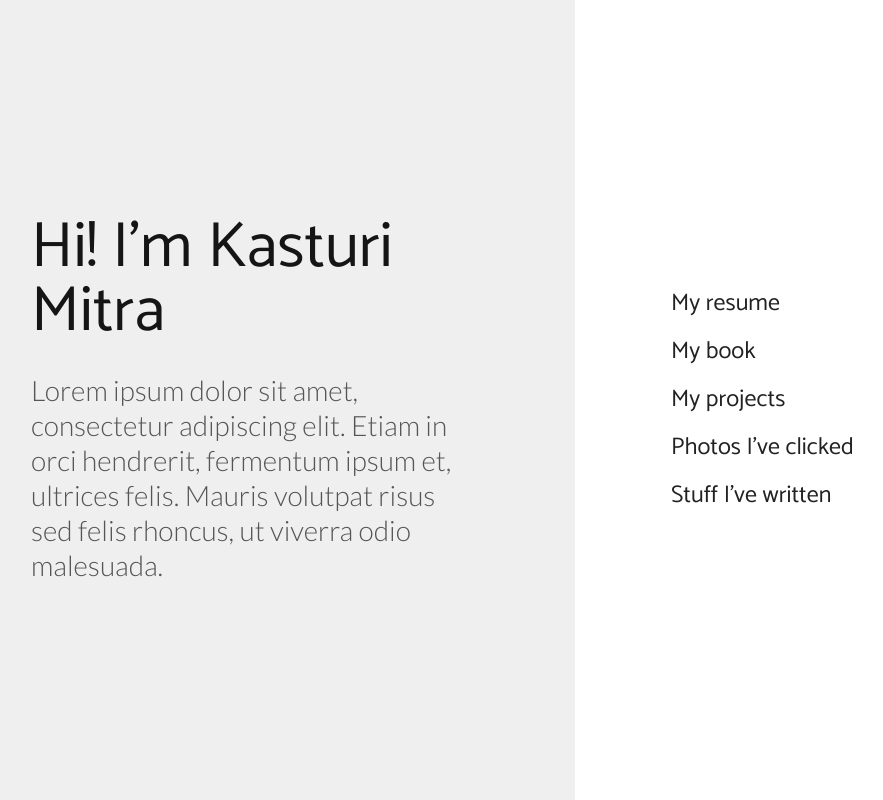
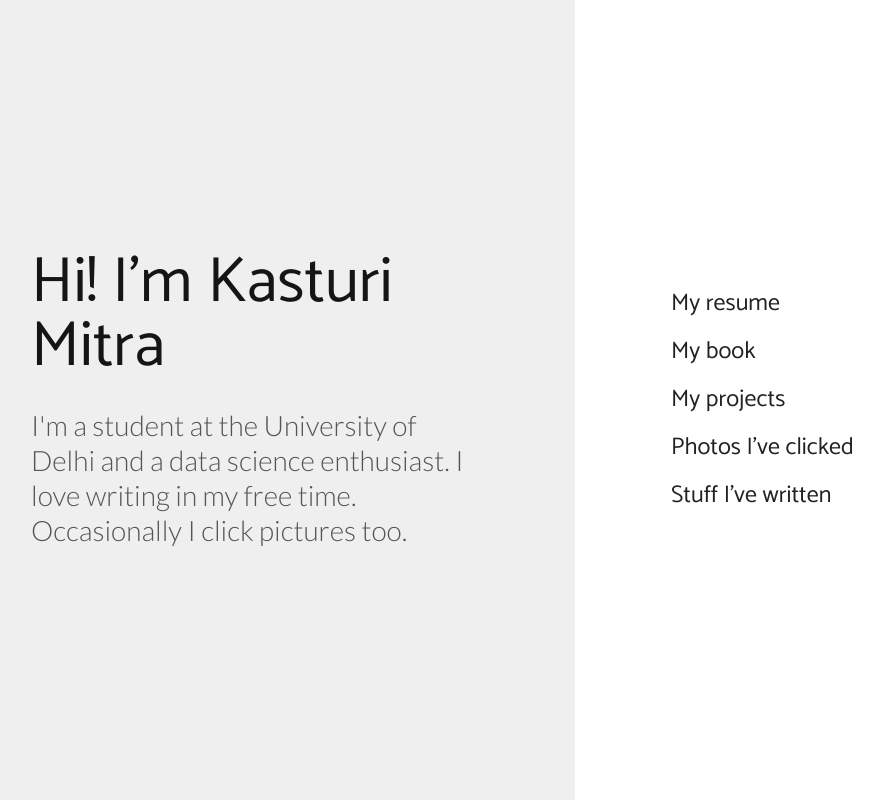
Before and after one commit to kasturimitra/kasturimitra.github.io, a plain HTML site: page index.html in a window 1280 px wide. Shown: the whole page, without its empty margins (65-948 px from the left). Drawn offline with Linux system fonts and the light colour scheme.

Commit message:
Added description

```diff
--- a/index.html
+++ b/index.html
@@ -13,7 +13,7 @@
                 Hi! I'm Kasturi Mitra
             </div>
             <div class="description">
-                Lorem ipsum dolor sit amet, consectetur adipiscing elit. Etiam in orci hendrerit, fermentum ipsum et, ultrices felis. Mauris volutpat risus sed felis rhoncus, ut viverra odio malesuada.
+                I'm a student at the University of Delhi and a data science enthusiast. I love writing in my free time. Occasionally I click pictures too.
             </div>
         </div>
     </div>
```
